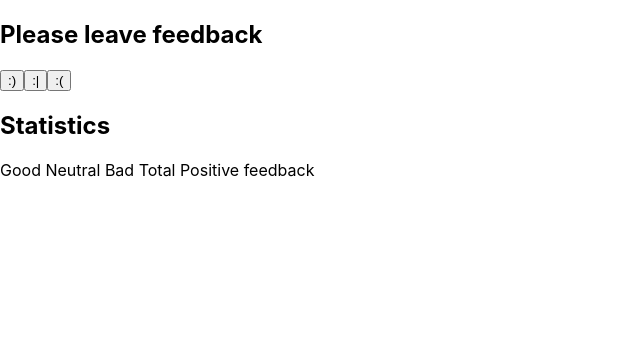
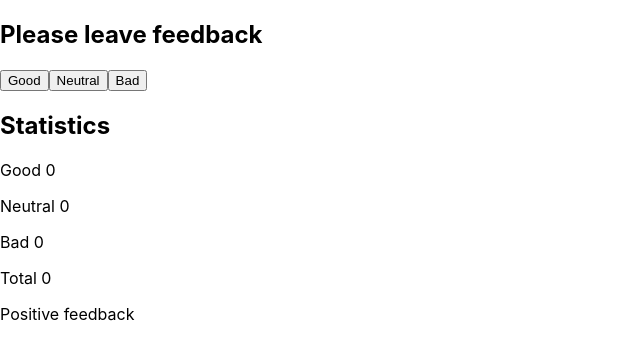
Before and after one commit to axeholder/goit-react-hw-02-feedback, a React (Create React App) app: page / in a window 1280 px wide. Shown: the top 360 px of the page, without its empty margins (0-640 px from the left). Built offline with nearby package versions, Linux system fonts and the light colour scheme.

Commit message:
Update Feedback.jsx
Add state, add several methods

```diff
--- a/src/components/Feedback/Feedback.jsx
+++ b/src/components/Feedback/Feedback.jsx
@@ -1,20 +1,54 @@
-export const Feedback = () => {
+import React from 'react';
+
+export class Feedback extends React.Component {
+  state = {
+    good: 0,
+    neutral: 0,
+    bad: 0,
+  };
+
+  increaseGood = () => {
+    this.setState(prevState => {
+      return {
+        good: prevState.good + 1,
+      };
+    });
+  };
+
+  increaseNeutral = () => {
+    this.setState(prevState => {
+      return {
+        neutral: prevState.neutral + 1,
+      };
+    });
+  };
+
+  increaseBad = () => {
+    this.setState(prevState => {
+      return {
+        bad: prevState.bad + 1,
+      };
+    });
+  };
+
+  render() {
     return (
       <div>
         <h2>Please leave feedback</h2>
         <div>
-        <button>:)</button>
-        <button>:|</button>
-        <button>:(</button>
+          <button onClick={this.increaseGood}>Good</button>
+          <button onClick={this.increaseNeutral}>Neutral</button>
+          <button onClick={this.increaseBad}>Bad</button>
         </div>
         <h2>Statistics</h2>
         <div>
-        <span>Good {}</span>
-        <span>Neutral {}</span>
-        <span>Bad {}</span>
-        <span>Total {}</span>
-        <span>Positive feedback {}</span>
+          <p>Good {this.state.good}</p>
+          <p>Neutral {this.state.neutral}</p>
+          <p>Bad {this.state.bad}</p>
+          <p>Total {this.state.good + this.state.neutral + this.state.bad}</p>
+          <p>Positive feedback{}</p>
         </div>
       </div>
     );
-};
+  }
+}
```
Lines whose indentation alone changed are shown as unchanged.
